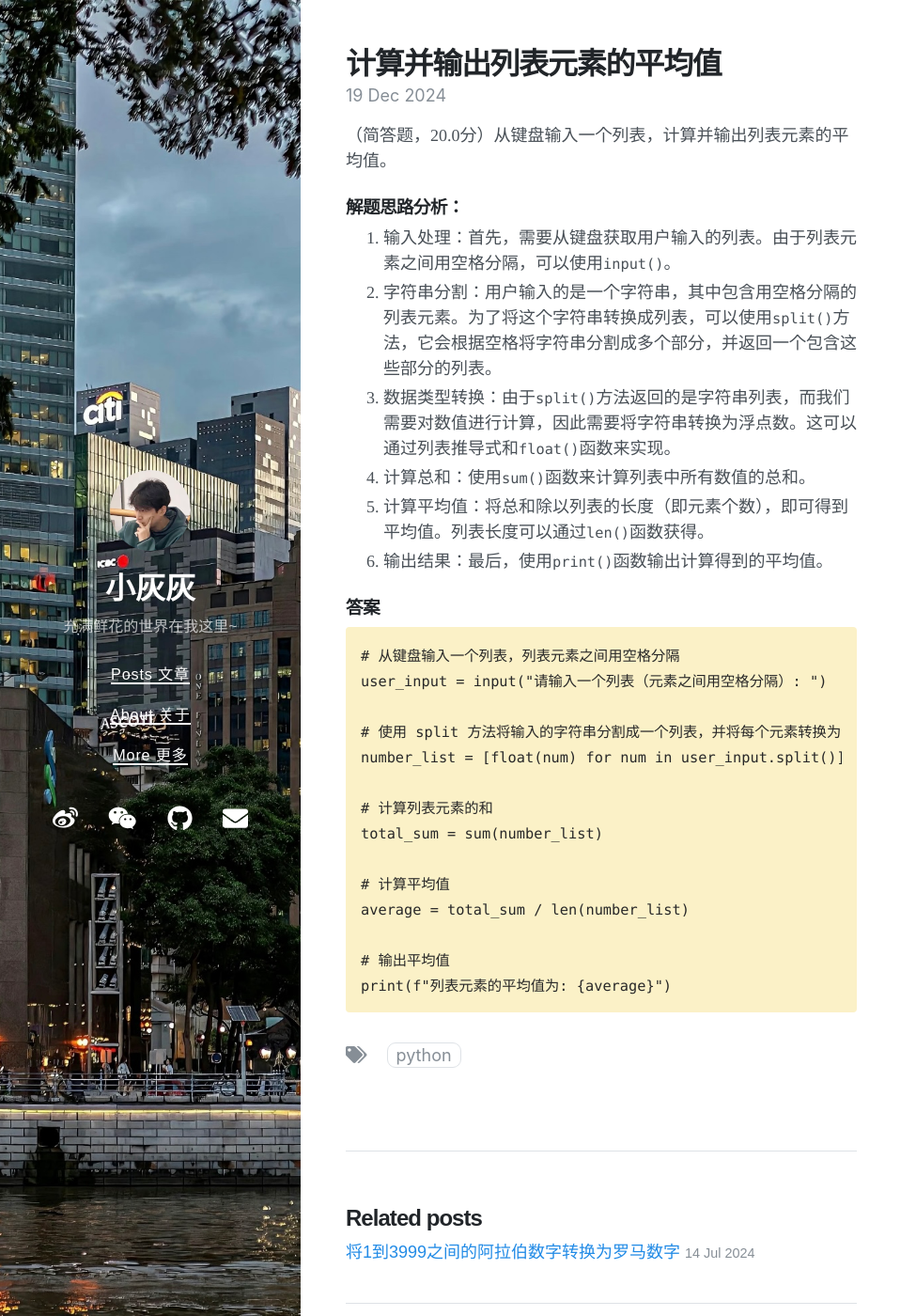
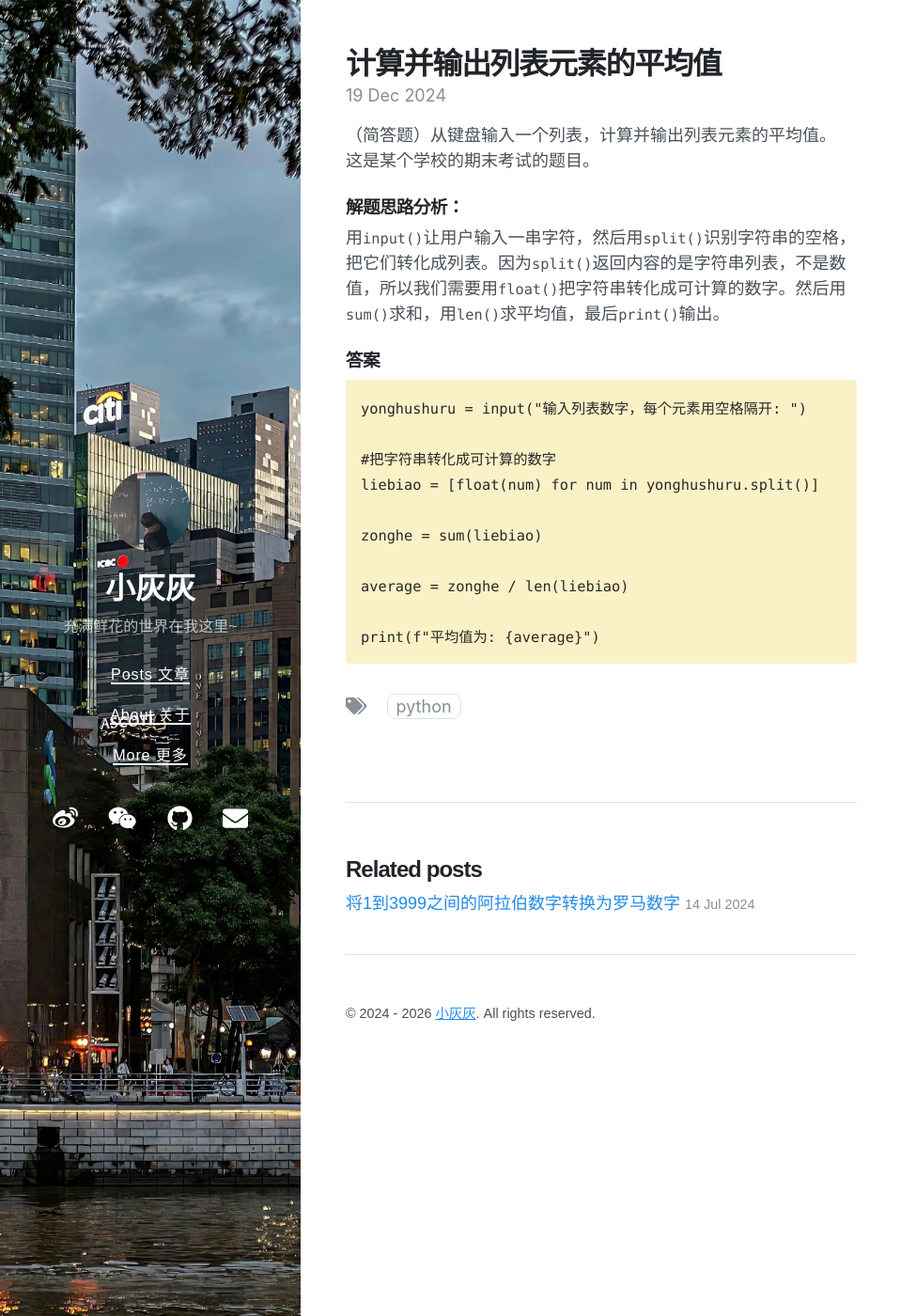
Before and after one commit to mr-willie/mr-willie.github.io, a Jekyll site: the page built from _posts/2024-12-19-calculate-and-output-the-average-value-of-the-list-elements.md, in a window 1280 px wide and 1400 px high. Shown: the whole window at 94% size, without its empty margins (0-975 px from the left). Built offline with Jekyll 4.4.1, drawn with Linux system fonts in a browser that asks for light colours; nearby versions of some CDN libraries.

Commit message:
2026/01/02/16:29 - 重新组织语句

````diff
--- a/_posts/2024-12-19-calculate-and-output-the-average-value-of-the-list-elements.md
+++ b/_posts/2024-12-19-calculate-and-output-the-average-value-of-the-list-elements.md
@@ -7,32 +7,24 @@ math: true
 date: 2024-12-19 15:00 +0800
 ---
 
-（简答题，20.0分）从键盘输入一个列表，计算并输出列表元素的平均值。
+（简答题）从键盘输入一个列表，计算并输出列表元素的平均值。
+这是某个学校的期末考试的题目。
 
 ### 解题思路分析：
 
-1. 输入处理：首先，需要从键盘获取用户输入的列表。由于列表元素之间用空格分隔，可以使用``input()``。
-2. 字符串分割：用户输入的是一个字符串，其中包含用空格分隔的列表元素。为了将这个字符串转换成列表，可以使用``split()``方法，它会根据空格将字符串分割成多个部分，并返回一个包含这些部分的列表。
-3. 数据类型转换：由于``split()``方法返回的是字符串列表，而我们需要对数值进行计算，因此需要将字符串转换为浮点数。这可以通过列表推导式和``float()``函数来实现。
-4. 计算总和：使用``sum()``函数来计算列表中所有数值的总和。
-5. 计算平均值：将总和除以列表的长度（即元素个数），即可得到平均值。列表长度可以通过``len()``函数获得。
-6. 输出结果：最后，使用``print()``函数输出计算得到的平均值。
+用``input()``让用户输入一串字符，然后用``split()``识别字符串的空格，把它们转化成列表。因为``split()``返回内容的是字符串列表，不是数值，所以我们需要用``float()``把字符串转化成可计算的数字。然后用``sum()``求和，用``len()``求平均值，最后``print()``输出。
 
 ### 答案
 
 ```
-# 从键盘输入一个列表，列表元素之间用空格分隔
-user_input = input("请输入一个列表（元素之间用空格分隔）: ")
+yonghushuru = input("输入列表数字，每个元素用空格隔开: ")
 
-# 使用 split 方法将输入的字符串分割成一个列表，并将每个元素转换为浮点数
-number_list = [float(num) for num in user_input.split()]
+#把字符串转化成可计算的数字
+liebiao = [float(num) for num in yonghushuru.split()]
 
-# 计算列表元素的和
-total_sum = sum(number_list)
+zonghe = sum(liebiao)
 
-# 计算平均值
-average = total_sum / len(number_list)
+average = zonghe / len(liebiao)
 
-# 输出平均值
-print(f"列表元素的平均值为: {average}")
+print(f"平均值为: {average}")
 ```
````
Also changed, not shown: about.md (+0 -2 lines), images/tx3.jpg.
